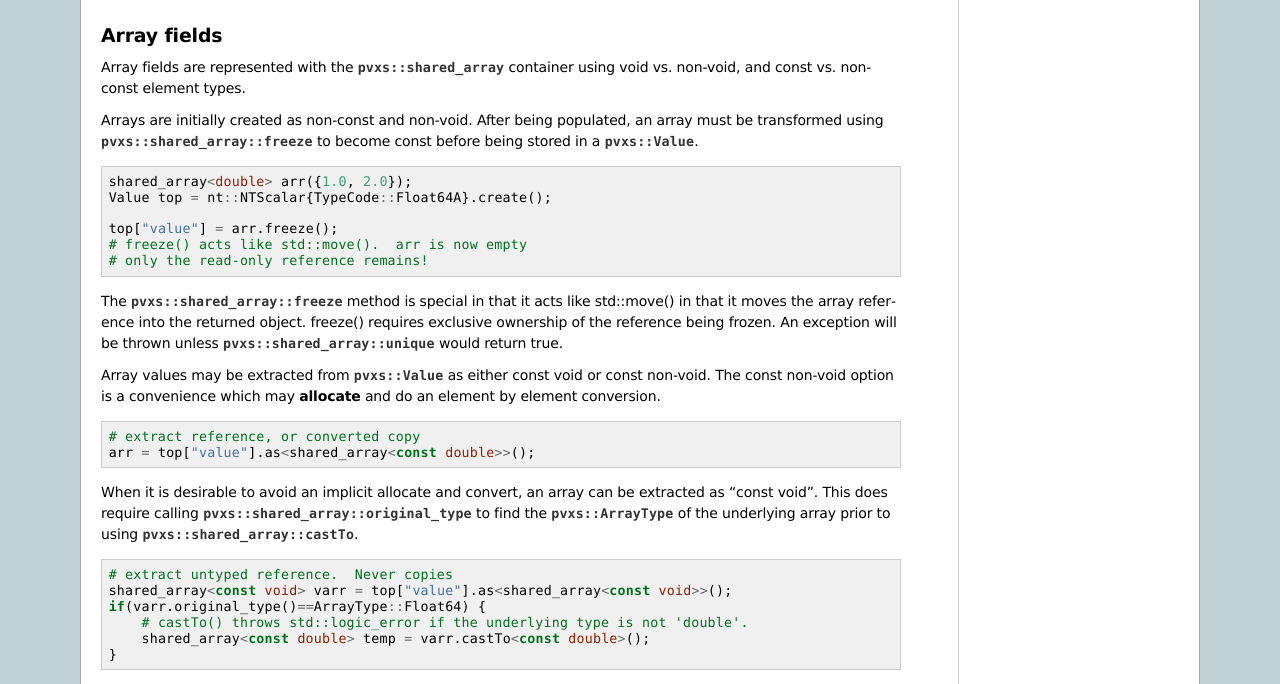
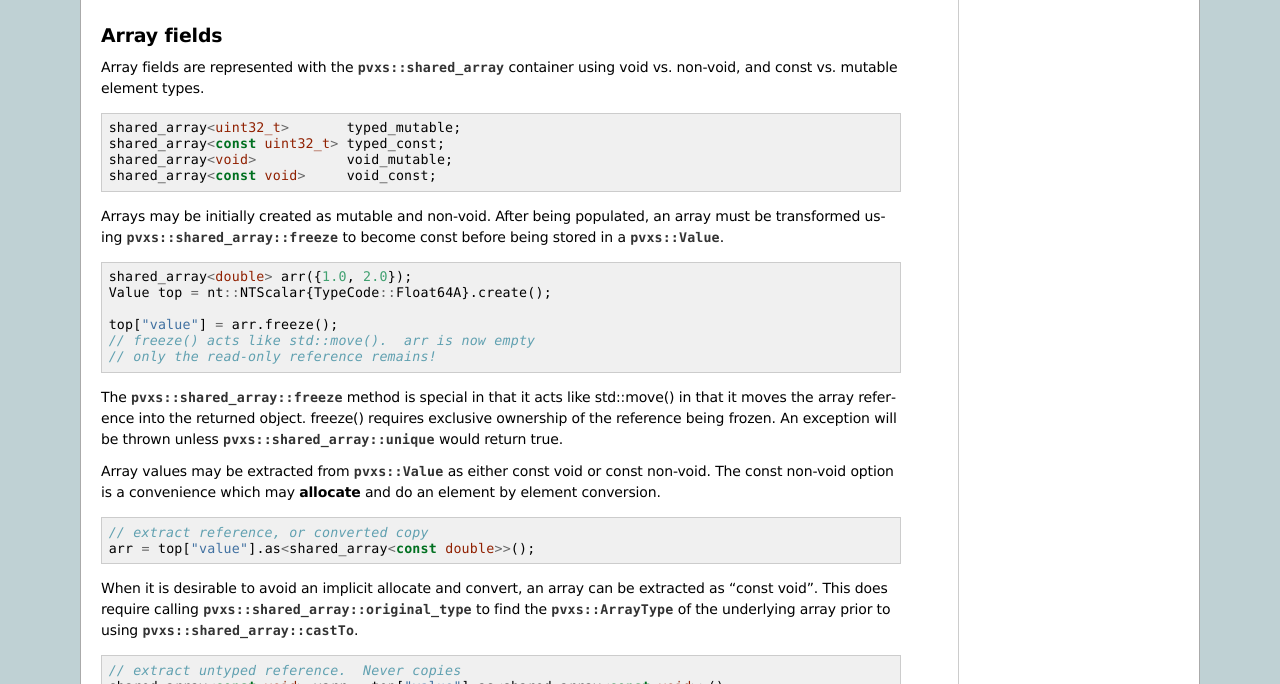
Before and after one commit to epics-base/pvxs, a Sphinx documentation site: the page built from documentation/value.rst, in a window 1280 px wide and 1400 px high, scrolled down 1722 px. Shown: the part 201-885 px from the top of the window. Built offline with Sphinx 7.4.7, drawn with Linux system fonts in a browser that asks for light colours; pages that are not in the unit, such as notebooks, are missing from menus; some of the changed text lies outside the part shown; grey boxes are pictures that could not be loaded.

Commit message:
doc: shared_array

```diff
--- a/documentation/value.rst
+++ b/documentation/value.rst
@@ -120,9 +120,16 @@ Array fields
 ------------
 
 Array fields are represented with the `pvxs::shared_array` container
-using void vs. non-void, and const vs. non-const element types.
+using void vs. non-void, and const vs. mutable element types.
 
-Arrays are initially created as non-const and non-void.
+.. code-block:: c++
+
+    shared_array<uint32_t>       typed_mutable;
+    shared_array<const uint32_t> typed_const;
+    shared_array<void>           void_mutable;
+    shared_array<const void>     void_const;
+
+Arrays may be initially created as mutable and non-void.
 After being populated, an array must be transformed using
 `pvxs::shared_array::freeze` to become const before
 being stored in a `pvxs::Value`.
@@ -133,8 +140,8 @@ being stored in a `pvxs::Value`.
     Value top = nt::NTScalar{TypeCode::Float64A}.create();
 
     top["value"] = arr.freeze();
-    # freeze() acts like std::move().  arr is now empty
-    # only the read-only reference remains!
+    // freeze() acts like std::move().  arr is now empty
+    // only the read-only reference remains!
 
 The `pvxs::shared_array::freeze` method is special in that it
 acts like std::move() in that it moves the array reference into the returned object.
@@ -146,7 +153,7 @@ The const non-void option is a convenience which may **allocate** and do an elem
 
 .. code-block:: c++
 
-    # extract reference, or converted copy
+    // extract reference, or converted copy
     arr = top["value"].as<shared_array<const double>>();
 
 When it is desirable to avoid an implicit allocate and convert,
@@ -156,10 +163,10 @@ of the underlying array prior to using `pvxs::shared_array::castTo`.
 
 .. code-block:: c++
 
-    # extract untyped reference.  Never copies
+    // extract untyped reference.  Never copies
     shared_array<const void> varr = top["value"].as<shared_array<const void>>();
     if(varr.original_type()==ArrayType::Float64) {
-        # castTo() throws std::logic_error if the underlying type is not 'double'.
+        // castTo() throws std::logic_error if the underlying type is not 'double'.
         shared_array<const double> temp = varr.castTo<const double>();
     }
 
```
Also changed, not shown: 1 other file.
